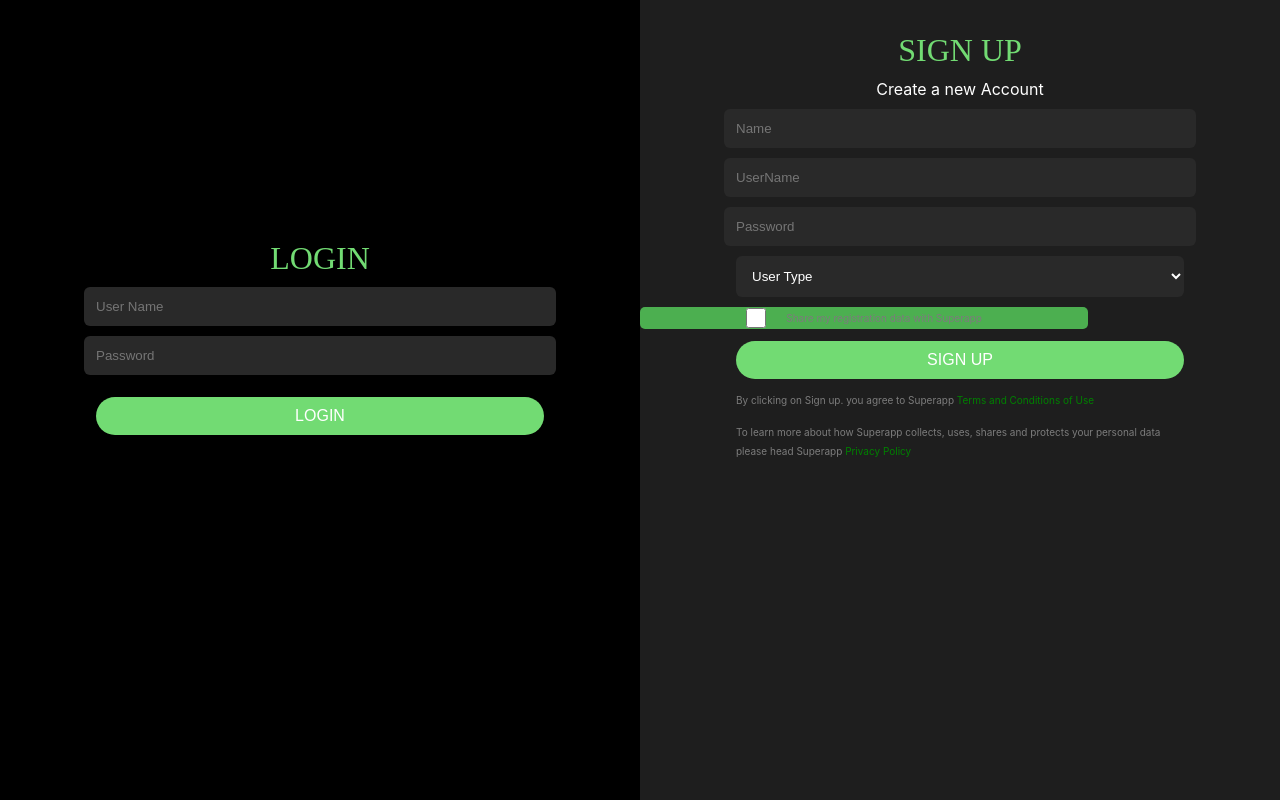
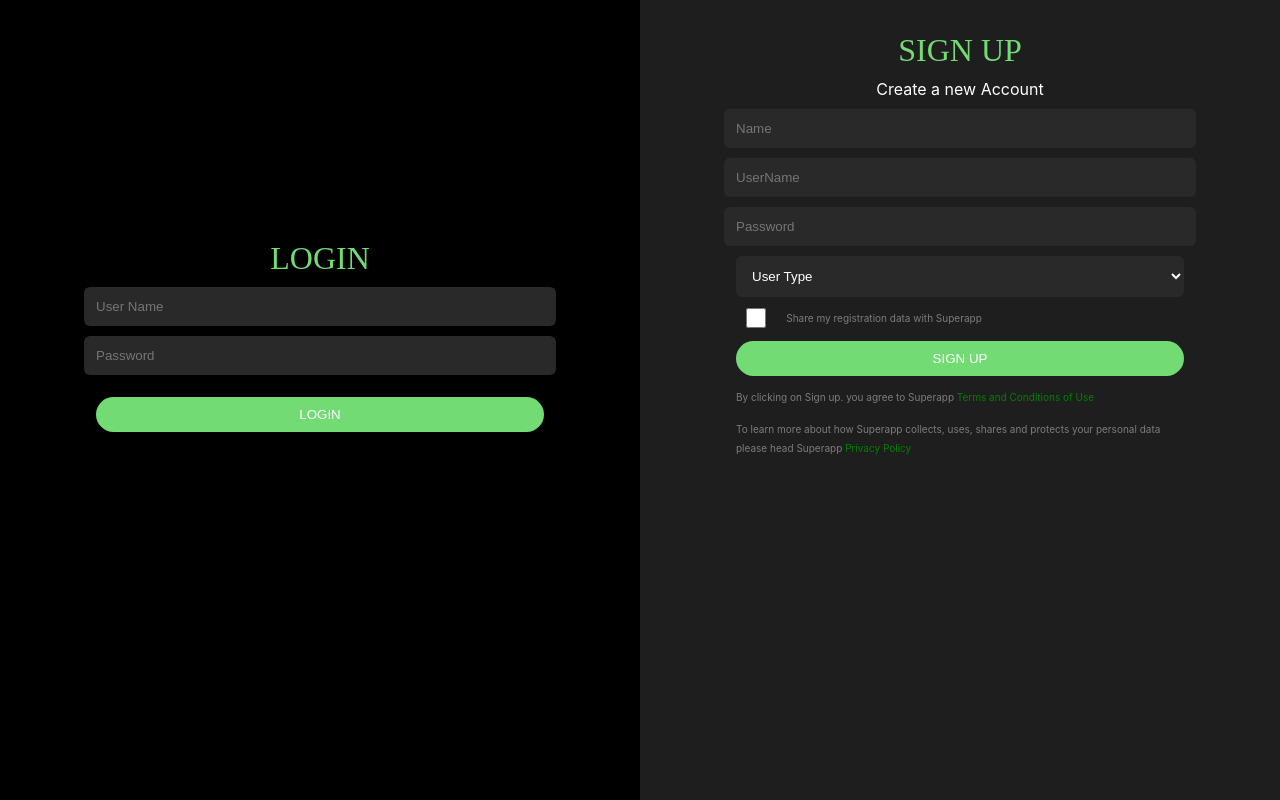
Before and after one commit to sahil-1904219/Aircraft-Sustainability-Platform, a React (Create React App) app: page / in a window 1280 px wide. Built offline with nearby package versions, Linux system fonts and the light colour scheme.

Commit message:
fixed desing issue in label and saved the data of login in local storage

```diff
--- a/src/components/Main/Navbar.jsx
+++ b/src/components/Main/Navbar.jsx
@@ -8,14 +8,16 @@ function Nevbar() {
   const [file, setFile] = useState(null);
   const [uploadError, setUploadError] = useState("");
 
-
   const handleOptionChange = (option) => {
     setSelectedOption(option);
   };
 
   const handleFileChange = (event) => {
-    setFile(event.target.files[0]);
+    const files = event.target.files;
+    if (files && files.length > 0) {
+      setFile(files[0]);
       setUploadError("");
+    }
   };
 
   const handleFileUpload = async () => {
@@ -72,20 +74,24 @@ function Nevbar() {
   const getColumns = () => {
     switch (selectedOption) {
       case "buy":
-        return [ "Manufacturer",
+        return [
+          "Manufacturer",
           "Aircraft Model",
           "Part Name",
           "Material Composition",
           "Age (years)",
-        "Location"];
+          "Location",
+        ];
       case "sell":
-        return [ "Manufacturer",
+        return [
+          "Manufacturer",
           "Potential Uses",
           "Aircraft Model",
           "Part Name",
           "Material Composition",
           "Age (years)",
-        "Location"];
+          "Location",
+        ];
       case "recycle":
         return ["id", "name", "weight"];
       default:
@@ -112,7 +118,6 @@ function Nevbar() {
             boxShadow: "none",
             width: "25%",
             padding: "10px 12px",
-
           }}
           className={selectedOption === "sell" ? "active" : ""}
           onClick={() => handleOptionChange("sell")}
@@ -143,8 +148,10 @@ function Nevbar() {
           style={{
             padding: "10px 12px",
           }}
-          onClick={handleFileChange}>Upload</button>
-
+          onClick={handleFileChange}
+        >
+          Upload
+        </button>
       </nav>
       <h2>{selectedOption}</h2>
       <table>
--- a/src/components/Main/Nevbar.css
+++ b/src/components/Main/Nevbar.css
@@ -24,8 +24,8 @@ table {
 }
 
 /* Styling for the buttons */
-  button {
-    background-color: #4CAF50;
+nav button {
+  background-color: #4caf50;
   color: white;
   text-align: center;
   font-size: 16px;
@@ -33,8 +33,8 @@ table {
   border-radius: 5px;
   transition: background-color 0.3s ease;
 }
-  label{
-    background-color: #4CAF50;
+nav label {
+  background-color: #4caf50;
   color: white;
   text-align: center;
   font-size: 16px;
--- a/src/components/SignUp/LeftSide.jsx
+++ b/src/components/SignUp/LeftSide.jsx
@@ -1,8 +1,25 @@
-import React from "react";
+import React, { useState } from "react";
 import leftStyle from "./leftSide.module.css";
 export default function LeftSide() {
-  const handleChange = (e) => {};
-  const handleSubmit = (e) => {};
+  const [loginValues, setLoginValues] = useState({
+    username: "",
+    password: "",
+  });
+  const handleChange = (e) => {
+    let value = e.target.value;
+    setLoginValues({ ...loginValues, [e.target.name]: value });
+  };
+
+  const handleSubmit = (e) => {
+    e.preventDefault();
+
+    let valid = true;
+    if (valid) {
+      console.log("s");
+      window.localStorage.setItem("userData", JSON.stringify(loginValues));
+      // navigate("/Genre");
+    }
+  };
   return (
     <>
       <div className={leftStyle.leftSide}>
@@ -11,7 +28,7 @@ export default function LeftSide() {
           <input
             onChange={handleChange}
             type="text"
-            name="name"
+            name="username"
             placeholder="User Name"
             required
           ></input>
@@ -21,7 +38,7 @@ export default function LeftSide() {
           <input
             onChange={handleChange}
             type="Password"
-            name="username"
+            name="password"
             placeholder="Password"
             required
           ></input>
```
Lines whose indentation alone changed are shown as unchanged.
